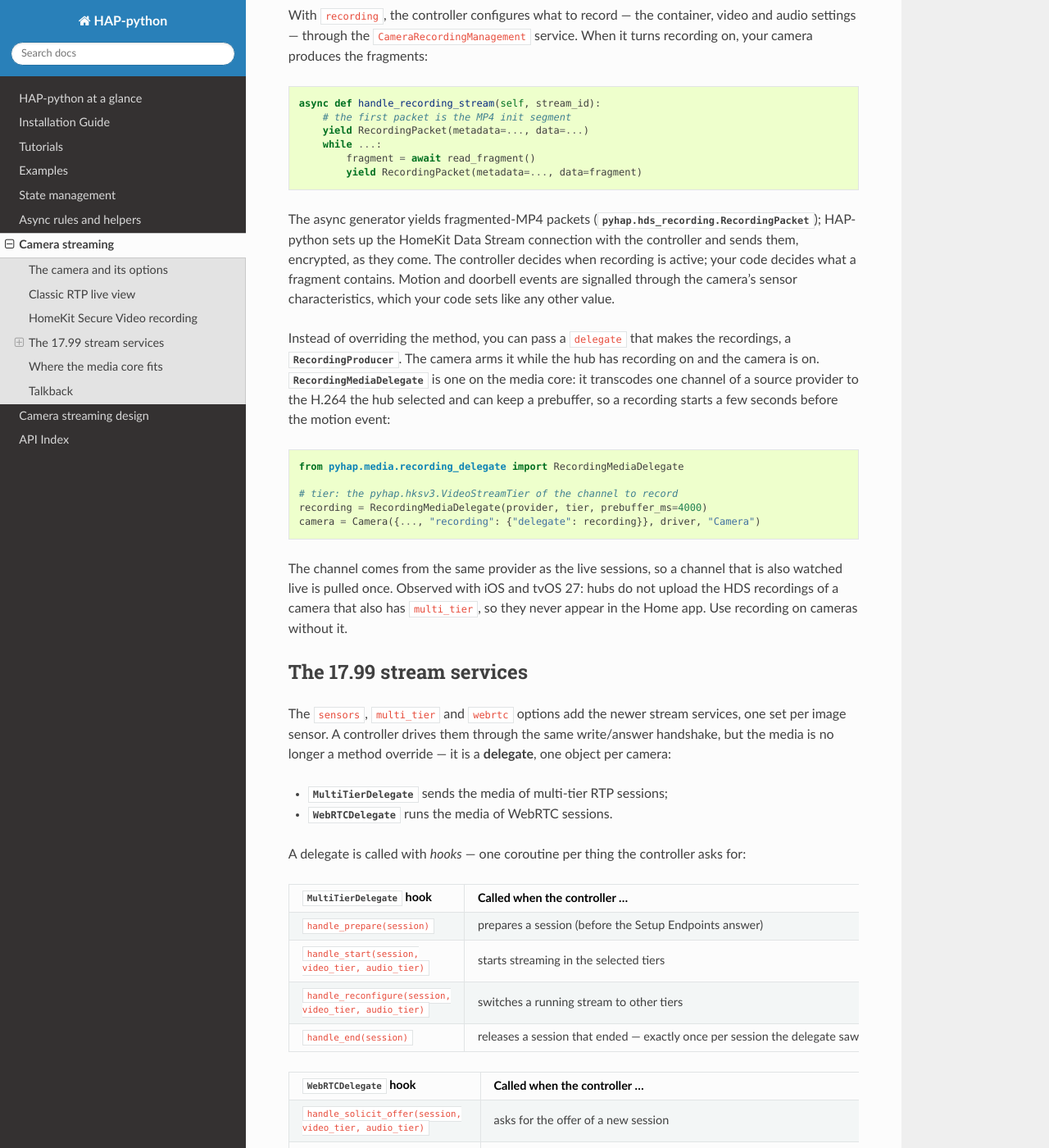
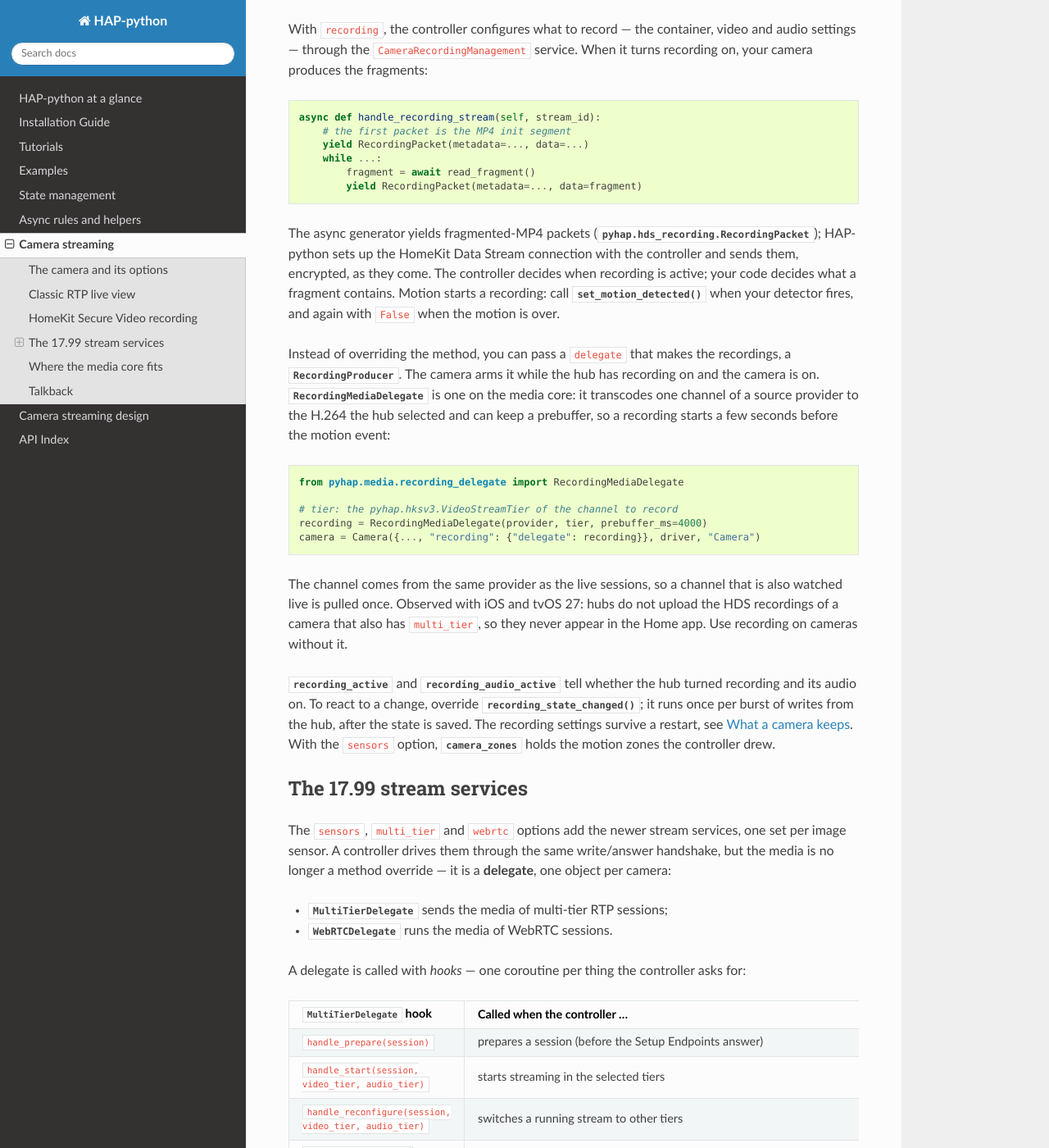
Before and after one commit to ikalchev/HAP-python, a Sphinx documentation site: the page built from docs/source/media/camera.rst, in a window 1280 px wide and 1400 px high, scrolled down 1508 px. Shown: the whole window at 82% size. Built offline with Sphinx 7.4.7 and the Read the Docs theme 3.1.0, drawn with Linux system fonts in a browser that asks for light colours; the version number could not be read and is left out; some of the changed text lies outside the part shown.

Commit message:
Document the camera recording state, motion and persistence

```diff
--- a/docs/source/media/camera.rst
+++ b/docs/source/media/camera.rst
@@ -55,7 +55,9 @@ the full list):
    * - ``global_operating_mode``
      - The 17.99 global operating mode service (e.g.
        ``ManuallyDisabled``, ``NightVision``); while streaming is disabled
-       the camera refuses to set up live streams.
+       the camera refuses to set up live streams. Report changes made on the
+       device itself with :meth:`~pyhap.camera.Camera.set_manually_disabled`
+       and :meth:`~pyhap.camera.Camera.set_third_party_camera_active`.
 
 Classic RTP live view
 =====================
@@ -99,9 +101,9 @@ The async generator yields fragmented-MP4 packets
 (:class:`pyhap.hds_recording.RecordingPacket`); HAP-python sets up the HomeKit
 Data Stream connection with the controller and sends them, encrypted, as
 they come. The controller decides when recording is active; your code
-decides what a fragment contains. Motion and doorbell events are signalled
-through the camera's sensor characteristics, which your code sets like any
-other value.
+decides what a fragment contains. Motion starts a recording: call
+:meth:`~pyhap.camera.Camera.set_motion_detected` when your detector fires, and
+again with ``False`` when the motion is over.
 
 Instead of overriding the method, you can pass a ``delegate`` that makes the
 recordings, a :class:`~pyhap.hds_recording.RecordingProducer`. The camera
@@ -123,6 +125,15 @@ The channel comes from the same provider as the live sessions, so a channel
 that is also watched live is pulled once. Observed with iOS and tvOS 27: hubs
 do not upload the HDS recordings of a camera that also has ``multi_tier``,
 so they never appear in the Home app. Use recording on cameras without it.
+
+:attr:`~pyhap.camera.Camera.recording_active` and
+:attr:`~pyhap.camera.Camera.recording_audio_active` tell whether the hub turned
+recording and its audio on. To react to a change, override
+:meth:`~pyhap.camera.Camera.recording_state_changed`; it runs once per burst of
+writes from the hub, after the state is saved. The recording settings survive
+a restart, see :ref:`advanced-state-camera`. With the ``sensors`` option,
+:attr:`~pyhap.camera.Camera.camera_zones` holds the motion zones the
+controller drew.
 
 The 17.99 stream services
 ==========================
```
Also changed, not shown: docs/source/advanced/state.rst (+13 -0 lines).
